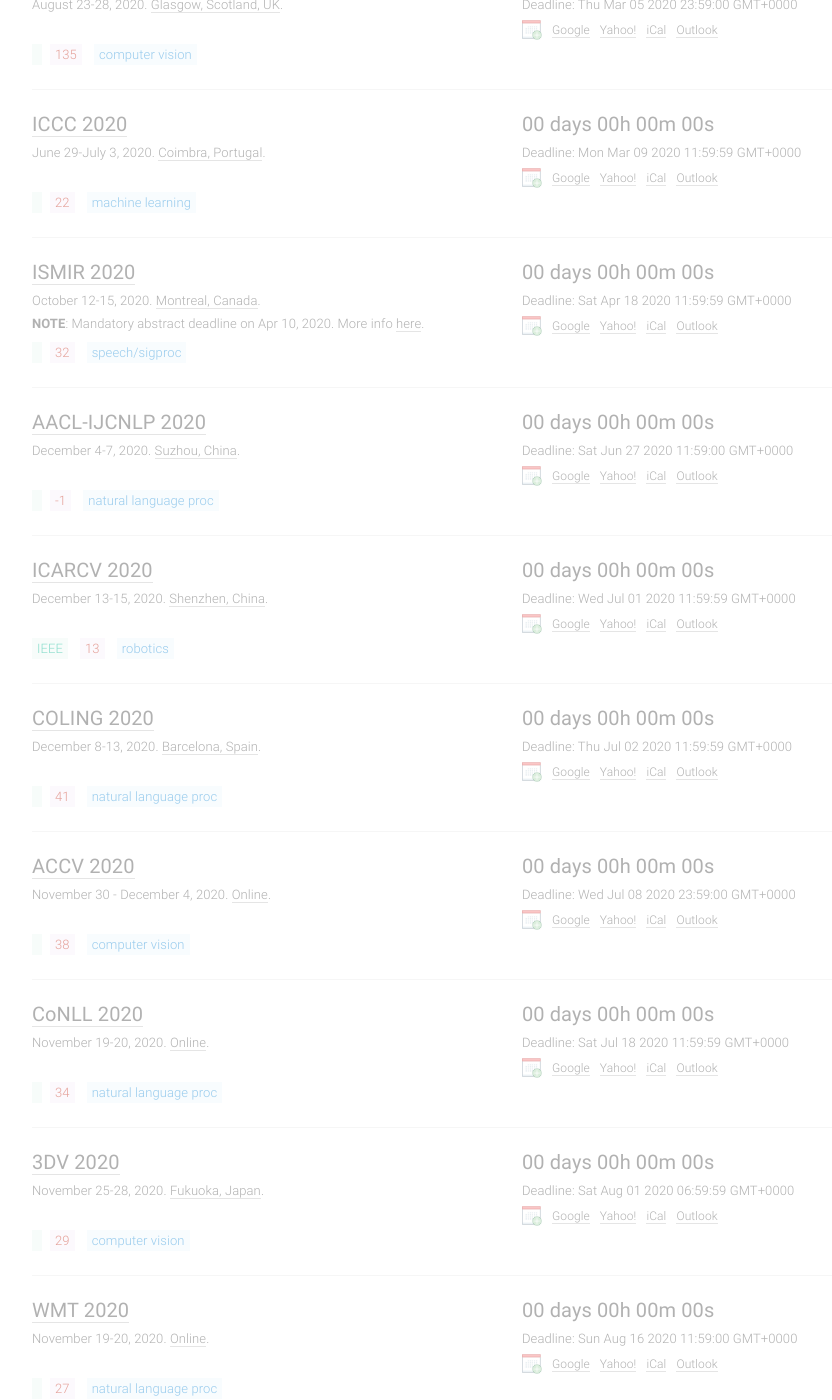
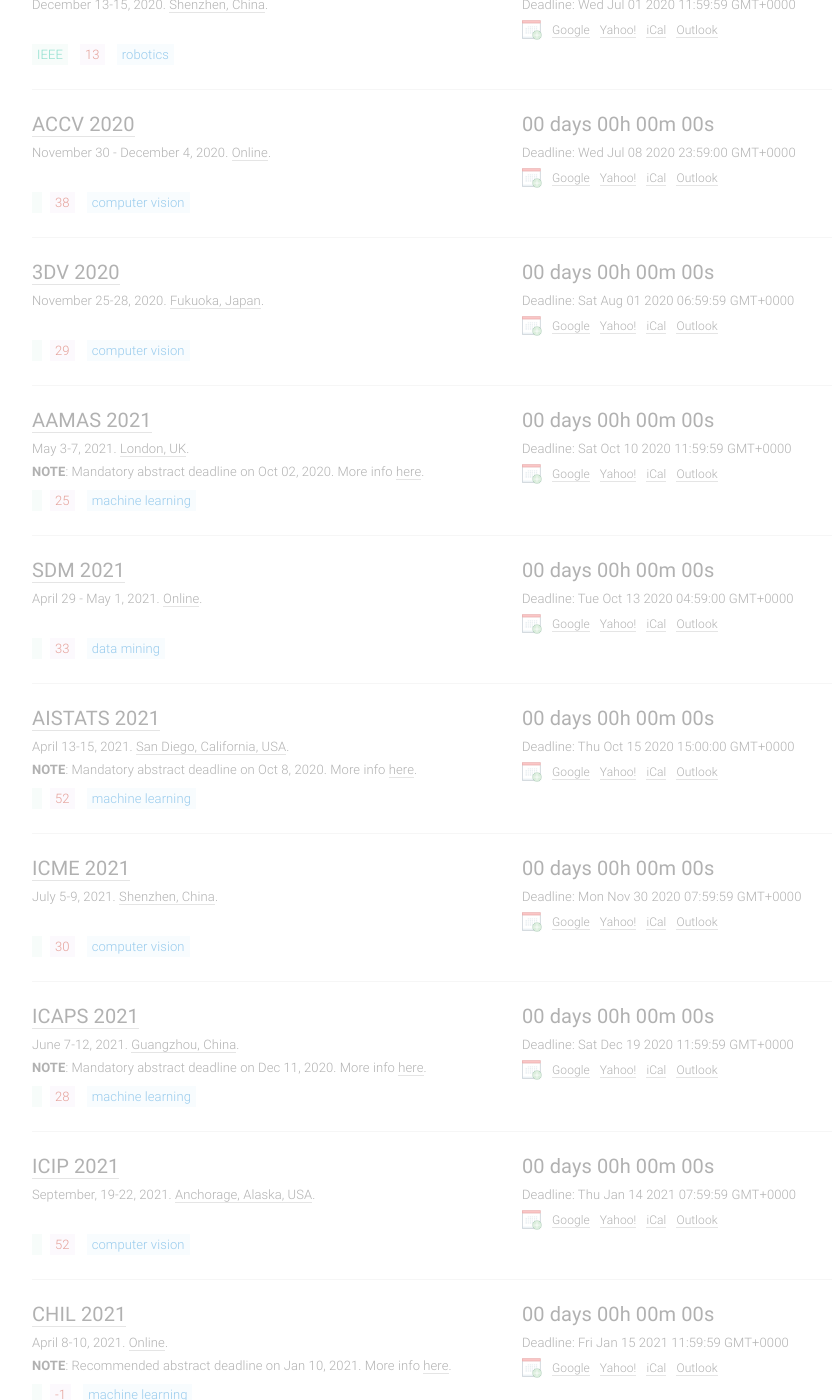
Before and after one commit to paperswithcode/ai-deadlines, a Jekyll site: the page built from index.html, in a window 1280 px wide and 1400 px high, scrolled down 5515 px. Shown: the whole window, without its empty margins (133-965 px from the left). Built offline with Jekyll 4.4.1, drawn with Linux system fonts in a browser that asks for light colours; comment, search, counter and statistics services are not loaded; some of the changed text lies outside the part shown.

Commit message:
Update conferences.yml

```diff
--- a/_data/conferences.yml
+++ b/_data/conferences.yml
@@ -407,17 +407,6 @@
   sub: RO
   host: IEEE
 
-- title: ICASSP
-  hindex: 80
-  year: 2022
-  id: icassp22
-  link: https://2022.ieeeicassp.org/
-  deadline: '2021-10-01 23:59:59'
-  timezone: UTC
-  date: May 22-27, 2022
-  place: Singapore
-  sub: SP
-
 - title: ICLR
   hindex: 203
   year: 2022
@@ -444,17 +433,6 @@
   place: Lyon, France
   sub: DM
   note: '<b>NOTE</b>: Mandatory abstract deadline on October 12, 2020'
-
-- title: LREC
-  hindex: 38
-  year: 2022
-  id: lrec22
-  link: http://elra.info/en/lrec/lrec-2022/
-  deadline: '2022-01-10 23:59:59'
-  timezone: Europe/Paris
-  date: June 20-25, 2022
-  place: Marseille, France
-  sub: NLP
 
 - title: ALT
   hindex: 15
@@ -522,41 +500,6 @@
   place: Coimbra, Portugal
   sub: ML
 
-- title: ISMIR
-  hindex: 32
-  year: 2020
-  id: ismir20
-  link: https://ismir.github.io/ISMIR2020/
-  deadline: '2020-04-17 23:59:59'
-  abstract_deadline: '2020-04-10 23:59:59'
-  timezone: UTC-12
-  date: October 12-15, 2020
-  place: Montreal, Canada
-  sub: SP
-  note: '<b>NOTE</b>: Mandatory abstract deadline on Apr 10, 2020. More info <a href=''https://ismir.github.io/ISMIR2020/cfp/''>here</a>.'
-
-- title: AACL-IJCNLP
-  hindex: -1
-  year: 2020
-  id: aacl20
-  link: http://aacl2020.org
-  deadline: '2020-06-26 23:59:00'
-  timezone: UTC-12
-  date: December 4-7, 2020
-  place: Suzhou, China
-  sub: NLP
-
-- title: COLING
-  hindex: 41
-  year: 2020
-  id: coling20
-  link: https://coling2020.org/
-  deadline: '2020-07-01 23:59:59'
-  timezone: UTC-12
-  date: December 8-13, 2020
-  place: Barcelona, Spain
-  sub: NLP
-
 - title: ACCV
   hindex: 38
   year: 2020
@@ -581,17 +524,6 @@
   sub: ML
   host: IEEE
 
-- title: CoNLL
-  hindex: 34
-  year: 2020
-  id: conll2020
-  link: http://www.conll.org/2020
-  deadline: '2020-07-17 23:59:59'
-  timezone: UTC-12
-  date: November 19-20, 2020
-  place: Online
-  sub: NLP
-
 - title: 3DV
   hindex: 29
   year: 2020
@@ -602,28 +534,6 @@
   date: November 25-28, 2020
   place: Fukuoka, Japan
   sub: CV
-
-- title: WMT
-  hindex: 27
-  year: 2020
-  id: wmt20
-  link: http://www.statmt.org/wmt20/
-  deadline: '2020-08-15 23:59:00'
-  timezone: UTC-12
-  date: November 19-20, 2020
-  place: Online
-  sub: NLP
-
-- title: EACL
-  hindex: 36
-  year: 2021
-  id: eacl21
-  link: https://2021.eacl.org/
-  deadline: '2020-10-07 23:59:00'
-  timezone: UTC-12
-  date: April 21-23, 2021
-  place: Online (Kyiv, Ukraine)
-  sub: NLP
 
 - title: AAMAS
   hindex: 25
@@ -673,17 +583,6 @@
   place: New Orleans, Louisiana, USA
   sub: CV
   host: IEEE/CVF
-
-- title: NAACL
-  hindex: 90
-  year: 2021
-  id: naacl21
-  link: https://2021.naacl.org/
-  deadline: '2020-11-23 23:59:00'
-  timezone: UTC-12
-  date: June 6-11, 2021
-  place: Mexico City, Mexico
-  sub: NLP
 
 - title: ICME
   hindex: 30
@@ -758,17 +657,6 @@
   place: Online
   sub: CV
   note: '<b>NOTE</b>: Mandatory abstract deadline on Jan 27, 2021. More info <a href=''https://s2021.siggraph.org/program/technical-papers/''>here</a>.'
-
-- title: ACL
-  hindex: 135
-  year: 2021
-  id: acl21
-  link: https://2021.aclweb.org/
-  deadline: '2021-02-01 23:59:59'
-  timezone: UTC-12
-  date: August 2-4, 2021
-  place: Bangkok, Thailand
-  sub: NLP
 
 - title: ICML
   hindex: 135
@@ -890,18 +778,6 @@
   sub: ML
   note: '<b>NOTE</b>: Mandatory abstract deadline on Mar 26, 2021. More info <a href=''https://2021.ecmlpkdd.org/?page_id=1599/''>here</a>.'
 
-- title: InterSpeech
-  hindex: 81
-  year: 2021
-  id: interspeech21
-  link: http://www.interspeech2021.org/
-  deadline: '2021-04-02 23:59:59'
-  timezone: UTC-12
-  date: August 30 - September 3, 2021
-  place: Brno, Czechia
-  sub: SP
-  abstract_deadline: '2021-03-26 23:59:59'
-
 - title: FG
   hindex: -1
   year: 2021
@@ -938,18 +814,6 @@
   sub: DM
   note: '<b>NOTE</b>: Mandatory abstract deadline on April 27, 2020. More info <a
     href=''https://recsys.acm.org/recsys21/dates/''>here</a>.'
-
-- title: EMNLP
-  hindex: 112
-  year: 2021
-  id: emnlp21
-  link: https://2021.emnlp.org/
-  deadline: '2021-05-17 23:59:00'
-  timezone: UTC-12
-  date: November 7-11, 2021
-  place: Punta Cana, Dominican Republic
-  abstract_deadline: '2021-05-10 23:59:00'
-  sub: NLP
 
 - title: ICMI
   hindex: -1
@@ -1022,16 +886,6 @@
   place: London, UK, and virtual
   sub: RO
 
-- title: AKBC
-  year: 2021
-  id: akbc21
-  link: https://www.akbc.ws/2021/
-  deadline: '2021-06-21 23:59:59'
-  timezone: UTC-12
-  date: October 4-7, 2021
-  place: Irvine, United States
-  sub: NLP
-
 - title: BMVC
   hindex: 57
   year: 2021
```
